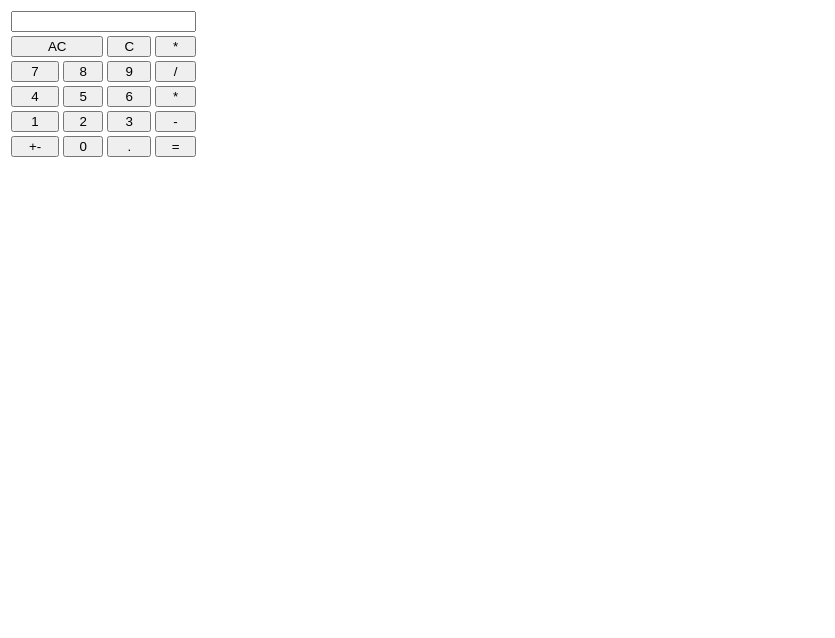
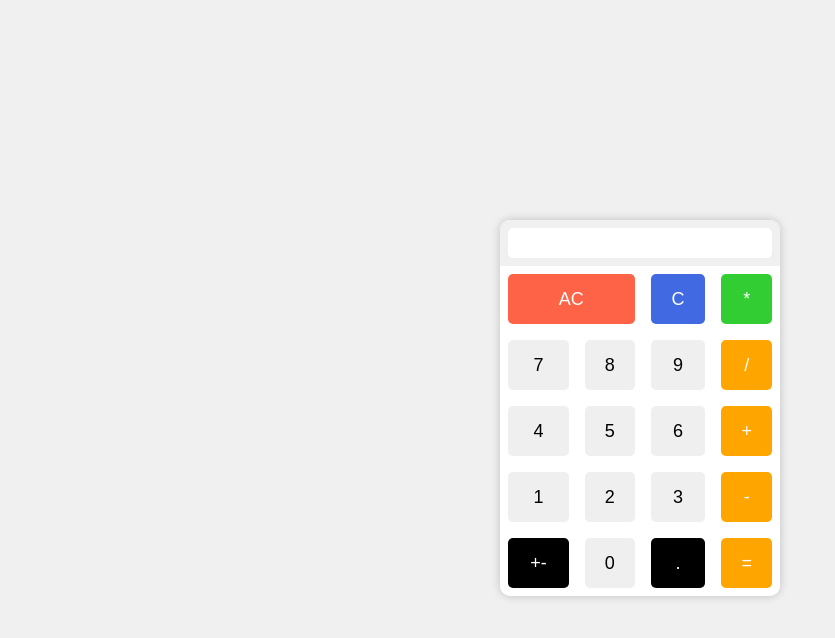
Before and after one commit to Ardihergustiyan/revou_test_day1, a plain HTML site: page index.html in a window 1280 px wide. Shown: the whole page, without its empty margins (0-835 px from the left). Drawn offline with Linux system fonts and the light colour scheme.

Commit message:
penambahan style css

```diff
--- a/index.html
+++ b/index.html
@@ -1,28 +1,26 @@
+<!DOCTYPE html>
 <html lang="en">
   <head>
-    <meta charset="UTF-8">
-    <meta name="viewport" content="width=device-width, initial-scale=1.0">
+    <meta charset="UTF-8" />
+    <meta name="viewport" content="width=device-width, initial-scale=1.0" />
     <title>Contoh</title>
-    <style>
-        button {
-            width: 100%;
-        }
-    </style>
+    <link rel="stylesheet" href="style.css">
   </head>
   <body>
+    <div class="container">
       <table>
         <tr>
-            <th colspan="4"><input type="text" name="display"></th>
+          <th colspan="4"><input type="text" name="display" /></th>
         </tr>
         <tr>
           <td colspan="2">
-                <button>AC</button>
+            <button class="merah">AC</button>
           </td>
           <td>
-                <button>C</button>
+            <button class="biru">C</button>
           </td>
           <td>
-                <button>*</button>
+            <button class="green">*</button>
           </td>
         </tr>
         <tr>
@@ -36,7 +34,7 @@
             <button>9</button>
           </td>
           <td>
-                <button>/</button>
+            <button class="orange">/</button>
           </td>
         </tr>
         <tr>
@@ -50,7 +48,7 @@
             <button>6</button>
           </td>
           <td>
-                <button>*</button>
+            <button class="orange">+</button>
           </td>
         </tr>
         <tr>
@@ -64,23 +62,24 @@
             <button>3</button>
           </td>
           <td>
-                <button>-</button>
+            <button class="orange">-</button>
           </td>
         </tr>
         <tr>
           <td>
-                <button>+-</button>
+            <button class="black">+-</button>
           </td>
           <td>
             <button>0</button>
           </td>
           <td>
-                <button>.</button>
+            <button class="black">.</button>
           </td>
           <td>
-                <button>=</button>
+            <button class="orange">=</button>
           </td>
         </tr>
       </table>
+    </div>
   </body>
 </html>
--- /dev/null
+++ b/style.css
@@ -0,0 +1,78 @@
+body {
+  display: flex;
+  justify-content: center;
+  align-items: center;
+  height: 100vh;
+  background-color: #f0f0f0;
+}
+
+.container {
+  border-radius: 10px;
+  overflow: hidden;
+  box-shadow: 0px 0px 10px rgba(0, 0, 0, 0.2);
+  background-color: #fff;
+  width: 280px;
+}
+
+table {
+  width: 100%;
+  border-collapse: collapse;
+}
+
+th {
+  background-color: #f0f0f0;
+  padding: 8px;
+  text-align: center;
+}
+
+td {
+  padding: 8px;
+}
+
+button {
+  width: 100%;
+  height: 50px;
+  border: none;
+  border-radius: 5px;
+  transition: transform 0.3s ease;
+  font-size: 18px;
+}
+
+button:hover {
+  transform: scale(1.1);
+}
+
+.merah {
+  background-color: #ff6347;
+  color: white;
+}
+
+.biru {
+  background-color: #4169e1;
+  color: white;
+}
+
+.green {
+  background-color: #32cd32;
+  color: white;
+}
+
+.orange {
+  background-color: #ffa500;
+  color: white;
+}
+
+.black {
+  background-color: #000;
+  color: white;
+}
+
+input[type='text'] {
+  width: 100%;
+  height: 30px;
+  padding: 0 8px;
+  border: none;
+  border-radius: 5px;
+  font-size: 18px;
+  box-sizing: border-box;
+}
```
Lines whose indentation alone changed are shown as unchanged.
